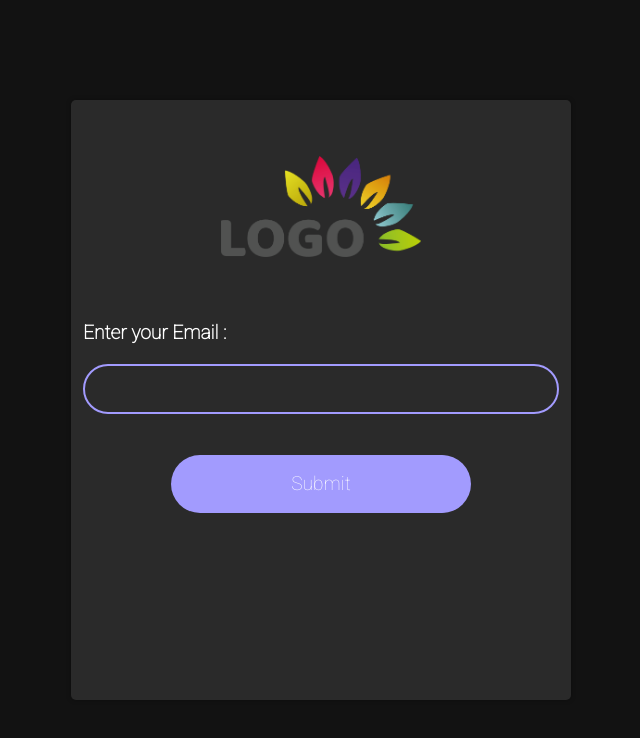
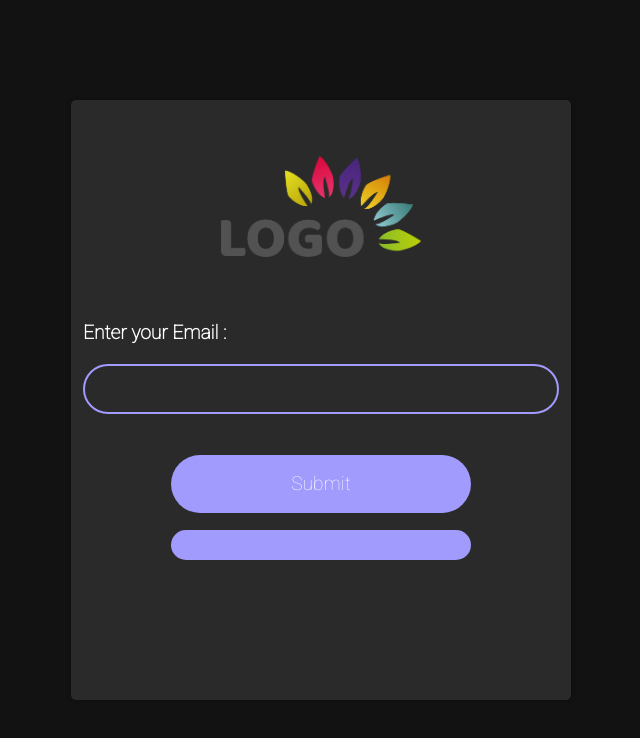
Before and after one commit to ngobao2002/Midterm_Frontend, a plain HTML site: page forgotpassword.html in a window 1280 px wide. Shown: the whole page, without its empty margins (319-959 px from the left). Drawn offline with nearby package versions, Linux system fonts and the light colour scheme; a web font is replaced by a local one.

Commit message:
change password 2

```diff
--- a/forgotpassword.html
+++ b/forgotpassword.html
@@ -23,6 +23,9 @@
             <div class="input-group pt-3">
                 <a href="notipass.html" class="mx-auto"><button class="btn  ">Submit </button></a>
             </div>
+            <div class="input-group pt-3">
+                <a href="login.html" class="mx-auto"><button class="btn  "> </button></a>
+            </div>
         </div>
     </div>
 
```
